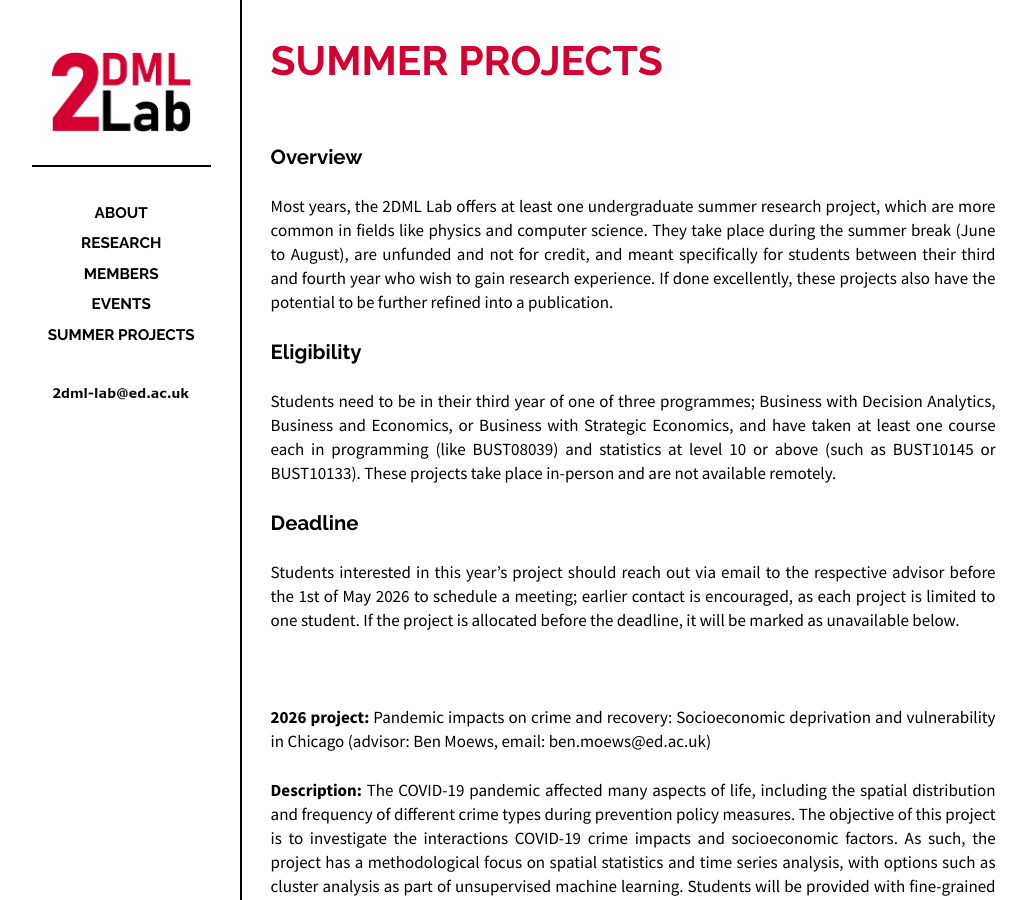
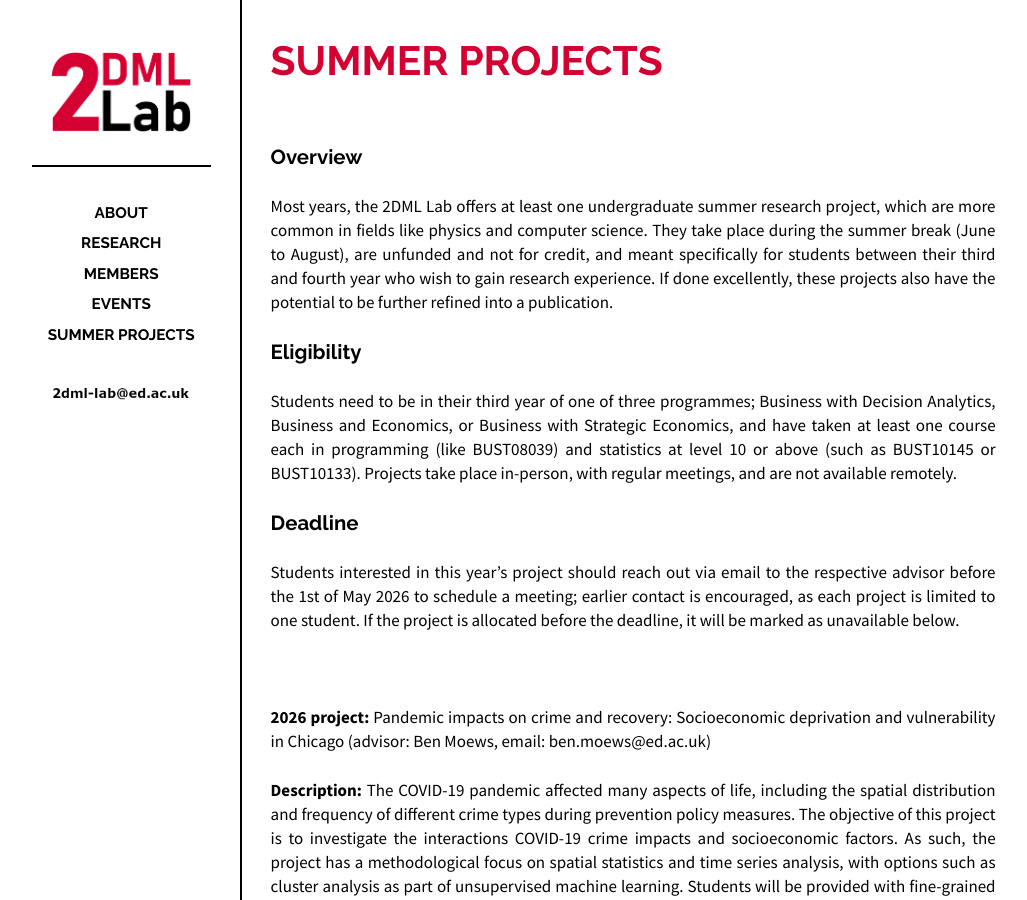
Before and after one commit to 2dml-lab/2dml-lab.github.io, a Jekyll site: the page built from _posts/2024-01-31-summer_projects.md, in a window 1280 px wide. Shown: the whole page, without its empty margins (118-1145 px from the left). Built offline with Jekyll 4.4.1, drawn with Linux system fonts in a browser that asks for light colours.

Commit message:
Update 2024-01-31-summer_projects.md

```diff
--- a/_posts/2024-01-31-summer_projects.md
+++ b/_posts/2024-01-31-summer_projects.md
@@ -16,7 +16,7 @@
 
 <!--Students need to be in their third year of either Business with Decision Analytics, Business and Economics, or Business with Strategic Economics, and have taken at least one course each in programming (like BUST08039) and statistics at level 10 or above (like BUST10145 or BUST10133). Summer research projects take place in-person and are not available remotely.-->
 
-Students need to be in their third year of one of three programmes; Business with Decision Analytics, Business and Economics, or Business with Strategic Economics, and have taken at least one course each in programming (like BUST08039) and statistics at level 10 or above (such as BUST10145 or BUST10133). These projects take place in-person and are not available remotely.
+Students need to be in their third year of one of three programmes; Business with Decision Analytics, Business and Economics, or Business with Strategic Economics, and have taken at least one course each in programming (like BUST08039) and statistics at level 10 or above (such as BUST10145 or BUST10133). Projects take place in-person, with regular meetings, and are not available remotely.
 
 ## Deadline
 
```
